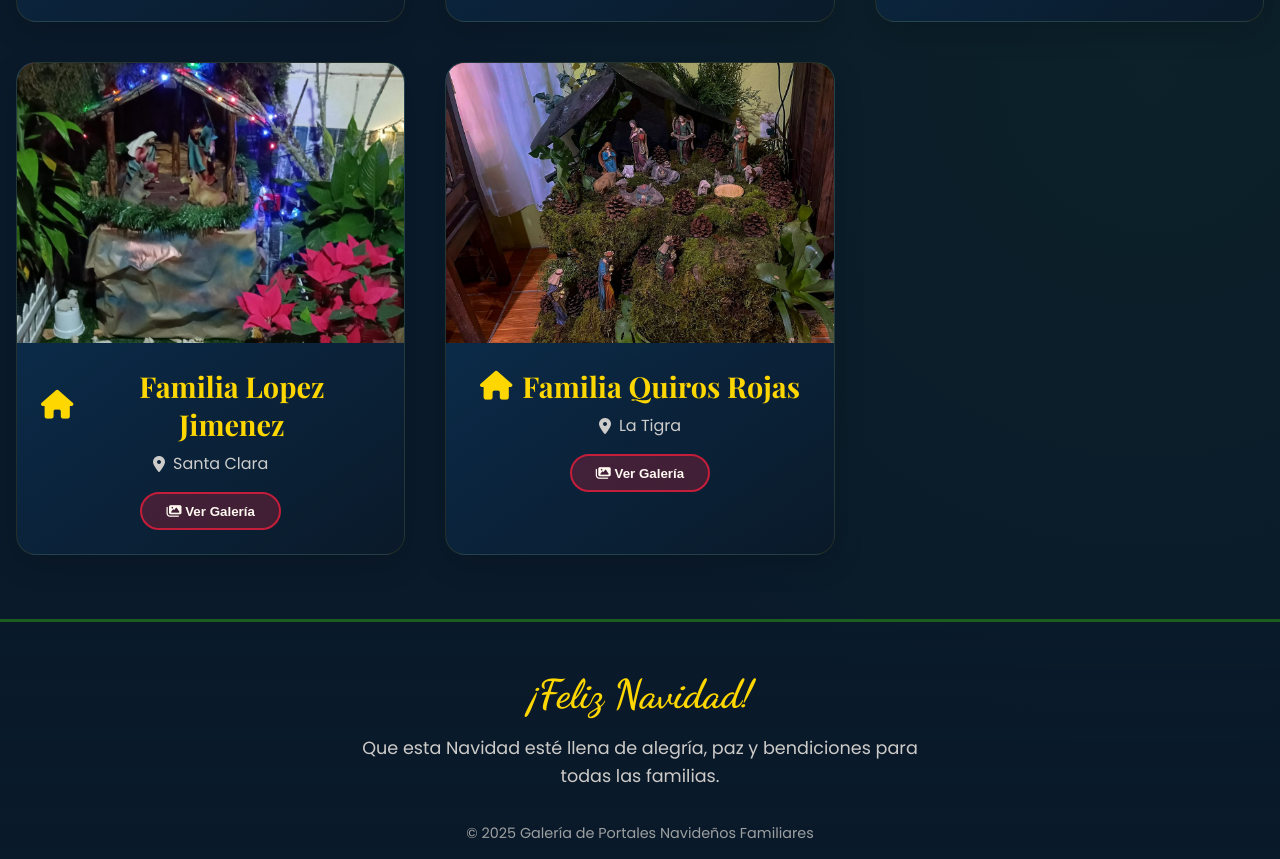
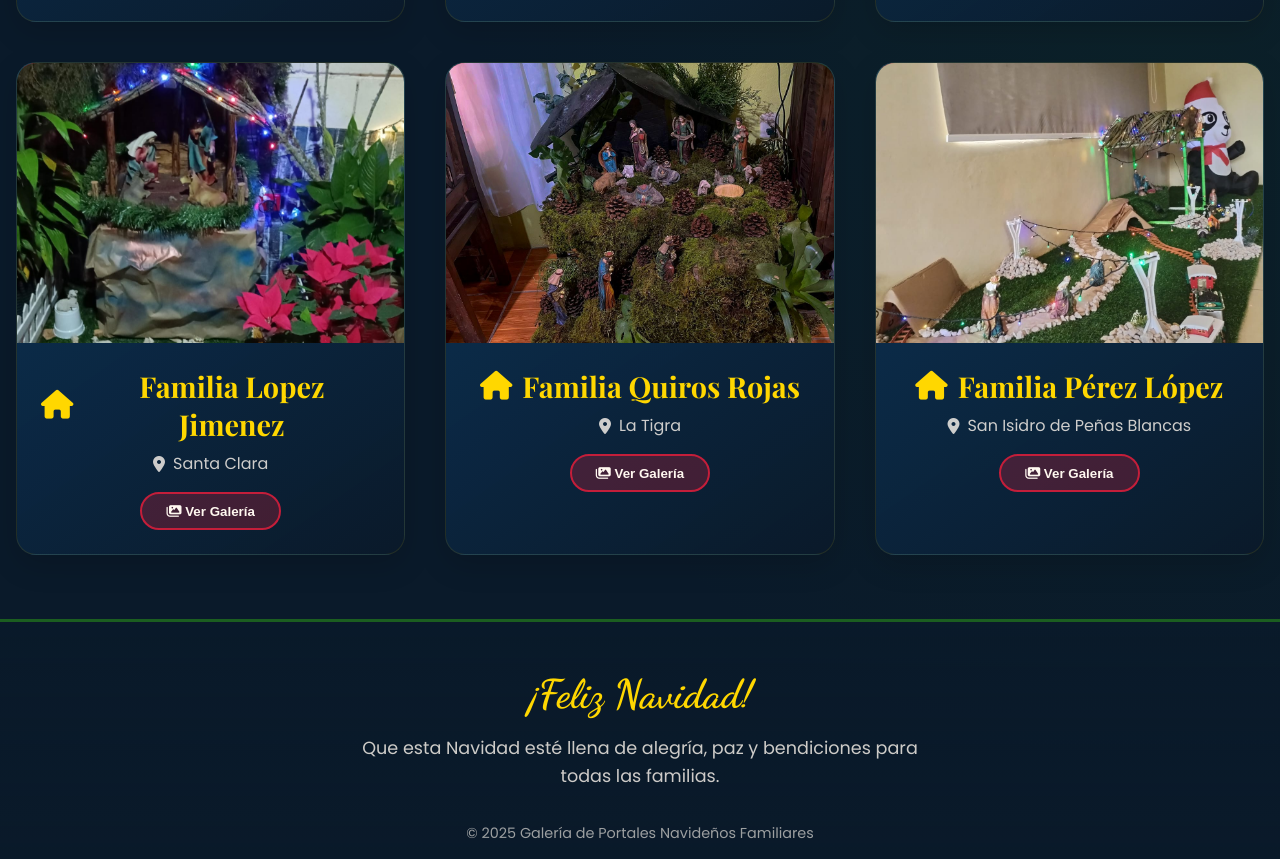
Before and after one commit to AnQuiro20/portalesFamilia, a plain HTML site: page index.html in a window 1280 px wide. Shown: the part 3150-4009 px from the top of the page. Drawn offline with nearby package versions, Linux system fonts and the light colour scheme.

Commit message:
arreglo PL

```diff
--- a/index.html
+++ b/index.html
@@ -978,6 +978,16 @@
                 ],
                 year: 2025
             },
+            {
+                id: 18,
+                family: "Familia Pérez López",
+                location: "San Isidro de Peñas Blancas",
+                image: "Portales/Perez_Lopez.jpeg",
+                gallery: [
+                    "Portales/Perez_Lopez.jpeg",
+                ],
+                year: 2025
+            },
         ];
 
         // ============================================
```
Also changed, not shown: Portales/Perez_Lopez.jpeg (added).
